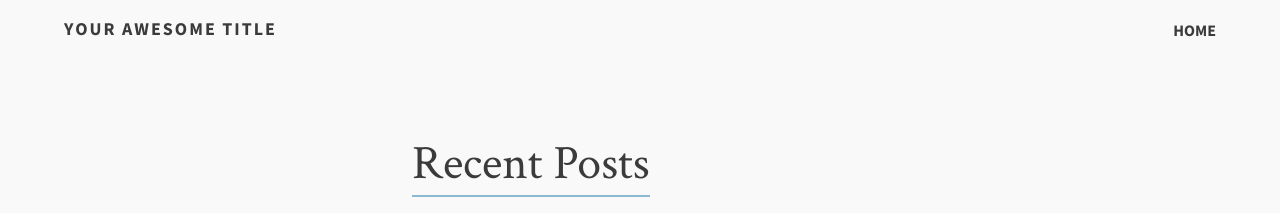
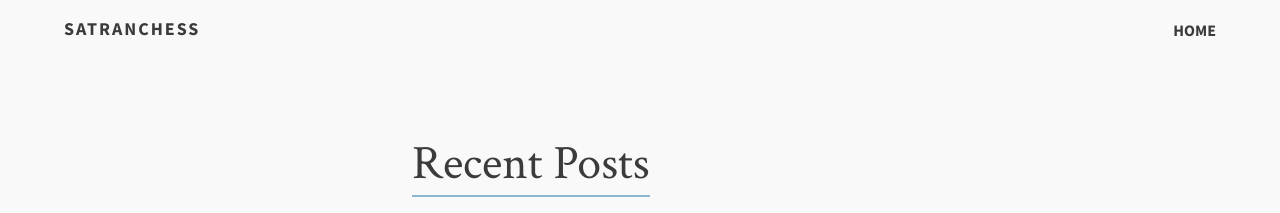
Before and after one commit to satranchess/satrancc, a Jekyll site: the page built from index.md, in a window 1280 px wide. Shown: the top 213 px of the page. Built offline with Jekyll 4.4.1, drawn with Linux system fonts in a browser that asks for light colours; part of the change alters nothing that is shown.

Commit message:
Update _config.yml

```diff
--- a/_config.yml
+++ b/_config.yml
@@ -18,14 +18,12 @@
 # You can create any custom variable you would like, and they will be accessible
 # in the templates via {{ site.myvariable }}.
 
-title: Your awesome title
+title: SatranChess
 email: your-email@example.com
 description: >- # this means to ignore newlines until "baseurl:"
-  Write an awesome description for your new site here. You can edit this
-  line in _config.yml. It will appear in your document head meta (for
-  Google search results) and in your feed.xml site description.
+ FM Nazmi Can Doğan ile satranç analizleri
 baseurl: "" # the subpath of your site, e.g. /blog
-url: "" # the base hostname & protocol for your site, e.g. http://example.com
+url: "https://okoseoglu.github.io" # the base hostname & protocol for your site, e.g. http://example.com
 twitter_username: jekyllrb
 github_username:  jekyll
 
```
